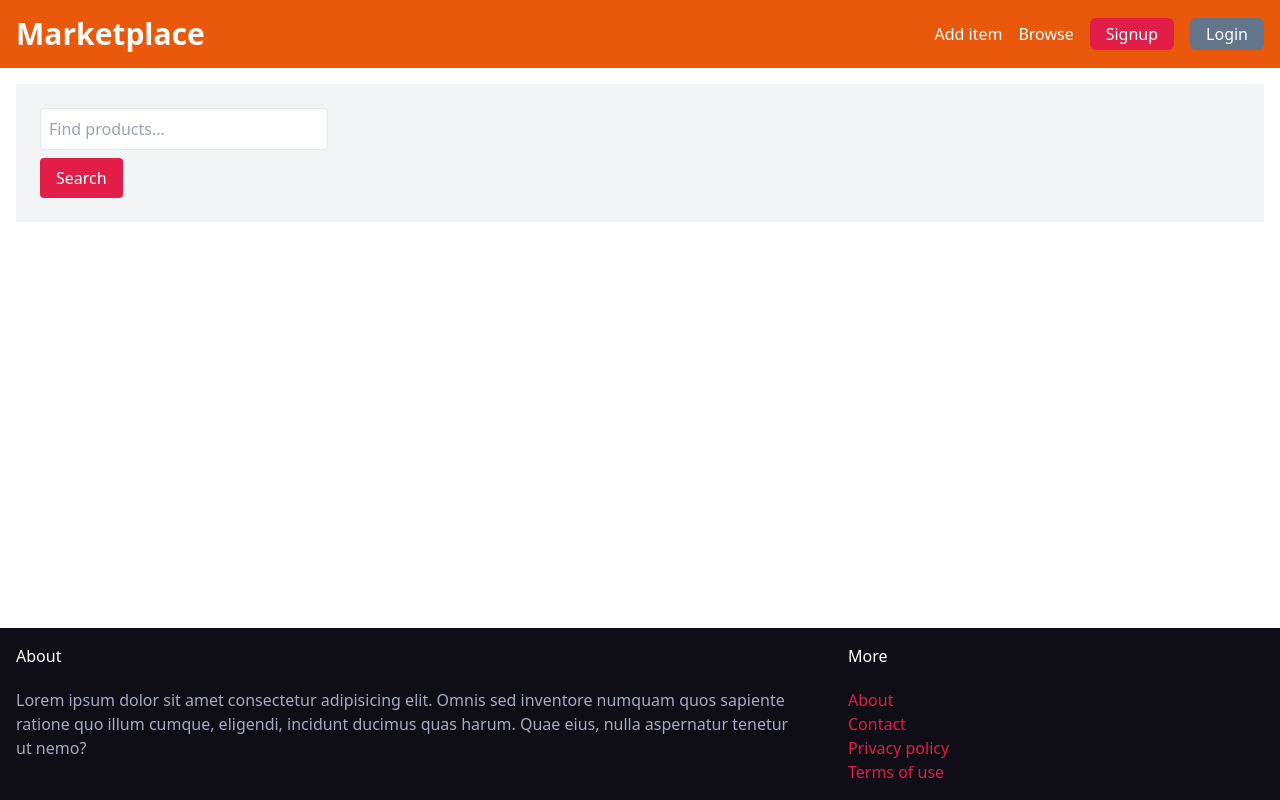
After one commit to yves-ganza/Online-Marketplace, a Django app: template marketplace/item/templates/item/items.html in a window 1280 px wide. The commit adds this page. Run offline with Django 5.2, Linux system fonts and the light colour scheme; the template is opened without the code that fills it, so the values that code supplies are empty; some libraries are stand-ins or nearby versions.

Commit message:
Implement search functionality

```diff
--- a/marketplace/core/templates/core/base.html
+++ b/marketplace/core/templates/core/base.html
@@ -12,7 +12,7 @@
         <a href="/" class="text-3xl text-white font-bold">Marketplace</a>
         <div class="flex space-x-4 items-center text-white">
             <a href="{% url 'item:new' %}" class="hover:underline">Add item</a>
-            <a href="#" class="hover:underline">Browse</a>
+            <a href="{% url 'item:items' %}" class="hover:underline">Browse</a>
             {% if request.user.is_authenticated %}
             <a href="#" class="bg-rose-600 px-4 py-1 rounded-md hover:scale-105">Inbox</a>
             <a href="{% url 'dashboard:index' %}" class="bg-slate-500 px-4 py-1 rounded-md hover:scale-105">Dashboard</a>
--- /dev/null
+++ b/marketplace/item/templates/item/items.html
@@ -0,0 +1,34 @@
+{% extends 'core/base.html' %}
+
+{% block title %} Browse {% endblock %}
+
+{% block content %}
+
+<div class="bg-gray-100 grid grid-cols-4 p-6 gap-4">
+    <div class="col-span-1">
+        <form method="get" action="{% url 'item:items' %}">
+            <input class="w-full p-2 border rounded" type="text" name="query" id="query" value="{{ query }}" placeholder="Find products...">
+            <button class="px-4 py-2 mt-2 bg-rose-600 rounded text-white text-center">Search</button>
+        </form>
+    </div>
+    <div class="col-span-3">
+        <div class="grid grid-cols-3 gap-4">
+            {% for item in items %}
+                <div>
+                    <a href="{% url 'item:detail' item.id %}">
+                        <div class="aspect-w-16 aspect-h-9">
+                            <img src="{{ item.image.url }}" alt="{{ item.name }}" srcset="" class="object-cover w-full h-full rounded-t-md">
+                        </div>
+                        <hr>
+                        <div class="bg-white p-4 rounded-b-md">
+                            <h3 class="text-xl text-[#0d0d0d]">{{ item.name }}</h3>
+                            <p class="text-gray-600">Price: $ {{ item.price }}</p>
+                        </div>
+                    </a>
+                </div>
+            {% endfor %}
+        </div>
+    </div>
+</div>
+
+{% endblock %}
--- a/marketplace/item/urls.py
+++ b/marketplace/item/urls.py
@@ -5,6 +5,7 @@ from . import views
 app_name = 'item'
 
 urlpatterns = [
+    path('', views.items, name='items'),
     path('new/', views.new, name='new'),
     path('<int:pk>/', views.detail, name='detail'),
     path('<int:pk>/delete/', views.delete, name='delete'),
```
Also changed, not shown: marketplace/item/views.py (+13 -0 lines).
